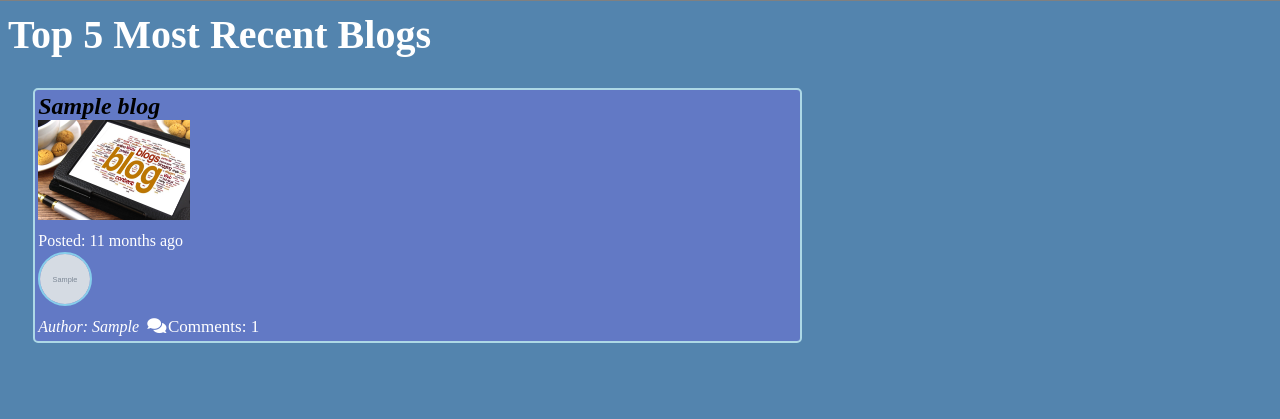
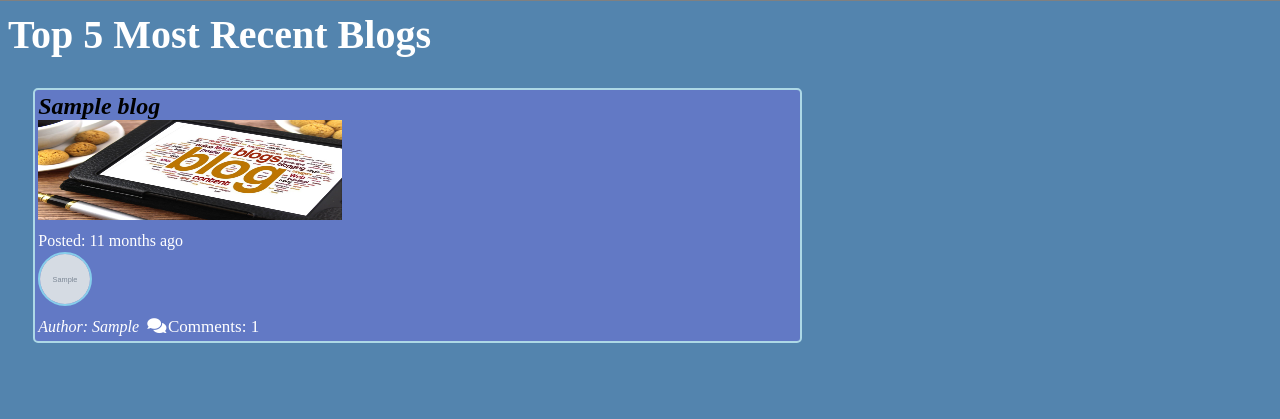
Before and after one commit to MichaelQuant4R/awesome_blog, a Flask app: template templates/home.html in a window 1280 px wide; the page is wider, and only the part inside the window is pictured. Shown: the part 202-621 px from the top of that part. Run offline with Flask 2, Linux system fonts and the light colour scheme; the template is opened without the code that fills it: most values are stand-ins (such as "Sample title", 1, 10 or a date in 2020); grey boxes marked "Sample" are stand-in pictures; data that the repository does not hold is empty.

Commit message:
28th commit

```diff
--- a/blogs/templates_blog/blogs.html
+++ b/blogs/templates_blog/blogs.html
@@ -71,9 +71,9 @@
     }
 
 
-#blog-default{
+.blog-default{
 
-    min-width:20%;
+    width:40%;
     height:100px;
 
     }
@@ -168,7 +168,7 @@
     <span class="blog-title">{{blog.title}}</span>
 
         <br>
-    <img  id="blog-default" src="{{url_for('static',filename='images/blog-default.jpg')}}"><br>
+    <img  class="blog-default" src="{{url_for('static',filename='images/blog-default.jpg')}}"><br>
     </a>
 
     <span class="blog-timestamp">Posted: {{blog.timestamp|read_datetime}}</span><br>
--- a/static/css/one_blog.css
+++ b/static/css/one_blog.css
@@ -173,3 +173,9 @@ body {
 
 
 }
+
+
+#full-blog-text{
+
+    font-size:16px;
+}
--- a/templates/home.html
+++ b/templates/home.html
@@ -72,13 +72,13 @@
     }
 
 
-#blog-default{
 
-    min-width:20%;
+.blog-default{
+
+    width:40%;
     height:100px;
 
     }
-
 
 
 h1{
@@ -112,7 +112,7 @@ h1{
     <span class="blog-title">{{blog.title}}</span>
 
         <br>
-    <img  id="blog-default" src="{{url_for('static',filename='images/blog-default.jpg')}}"><br>
+    <img  class="blog-default" src="{{url_for('static',filename='images/blog-default.jpg')}}"><br>
     </a>
 
     <span class="blog-timestamp">Posted: {{blog.timestamp|read_datetime}}</span><br>
```
